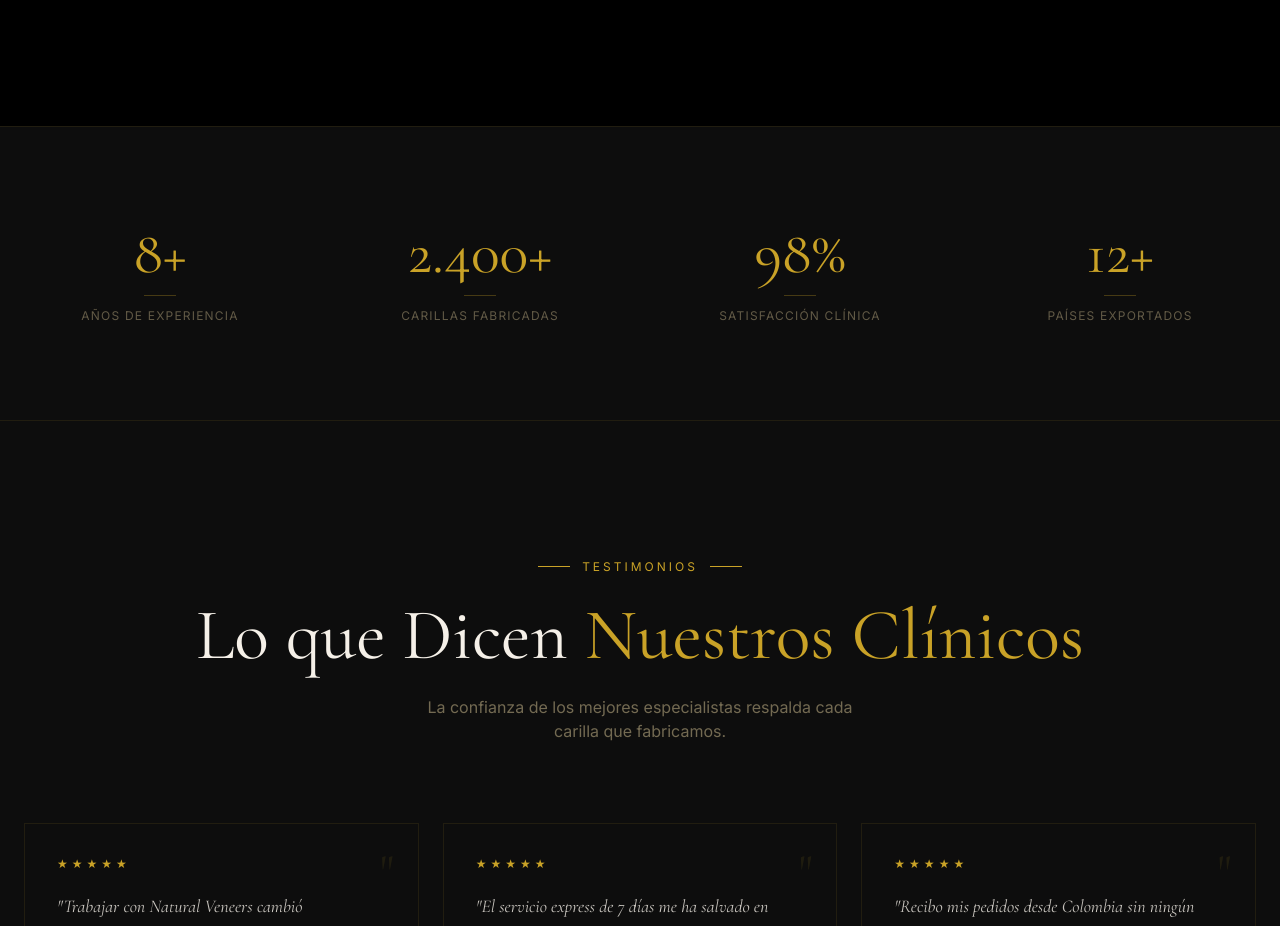
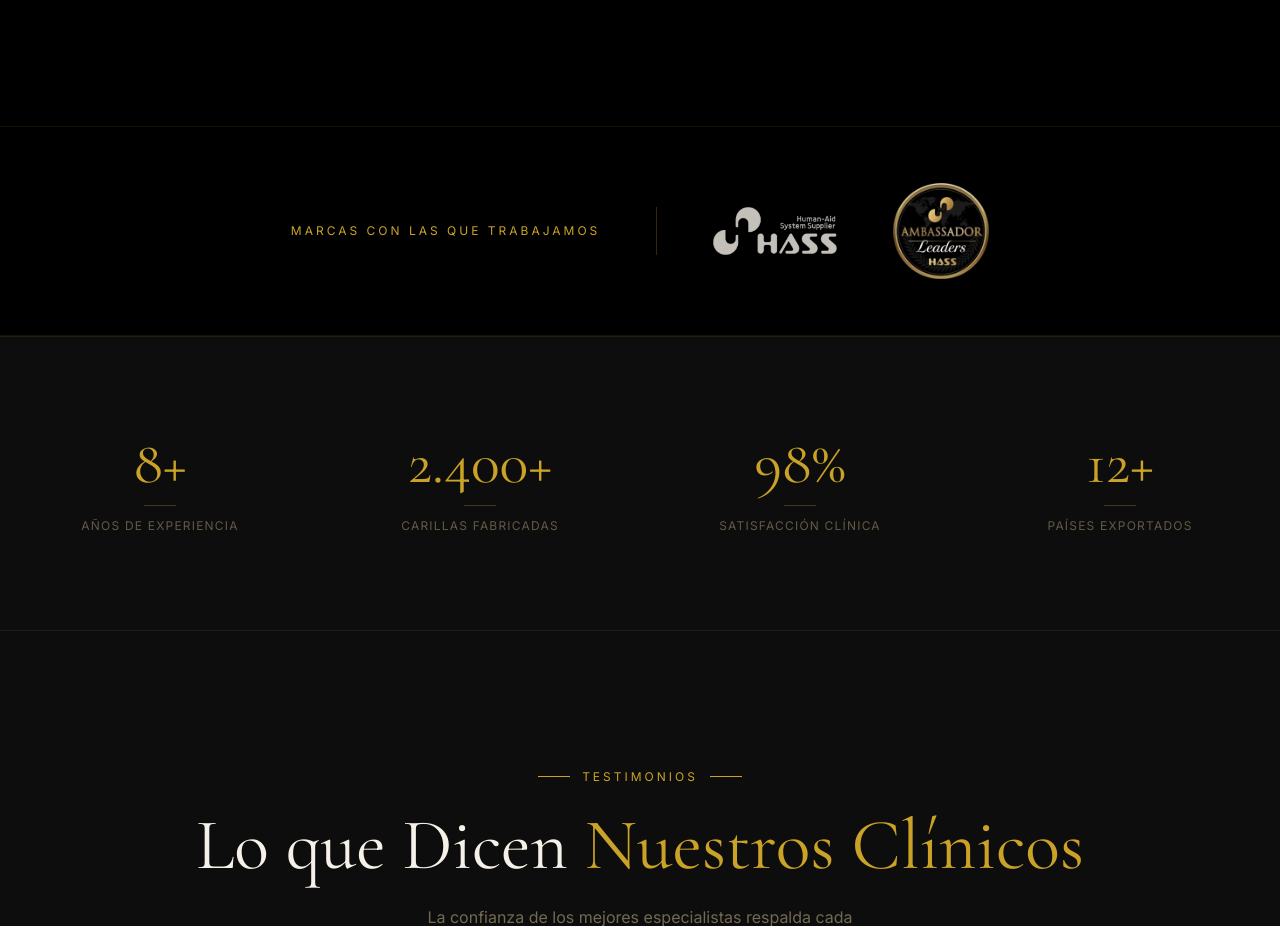
Before and after one commit to anuartalaigua0403-gif/LANDING-PAGE-NATURAL-VENEERS, a Next.js app: page / in a window 1280 px wide. Shown: the part 3332-4258 px from the top of the page. Built offline with nearby package versions, Linux system fonts and the light colour scheme.

Commit message:
marcas: franja después de Resultados

```diff
--- a/src/app/page.tsx
+++ b/src/app/page.tsx
@@ -8,6 +8,7 @@ import Testimonials from '@/components/sections/Testimonials'
 import About from '@/components/sections/About'
 import FAQ from '@/components/sections/FAQ'
 import CTA from '@/components/sections/CTA'
+import Sponsors from '@/components/sections/Sponsors'
 
 export default function Home() {
   return (
@@ -17,6 +18,7 @@ export default function Home() {
       <Products />
       <Process />
       <Results />
+      <Sponsors />
       <Stats />
       <Testimonials />
       <About />
```
